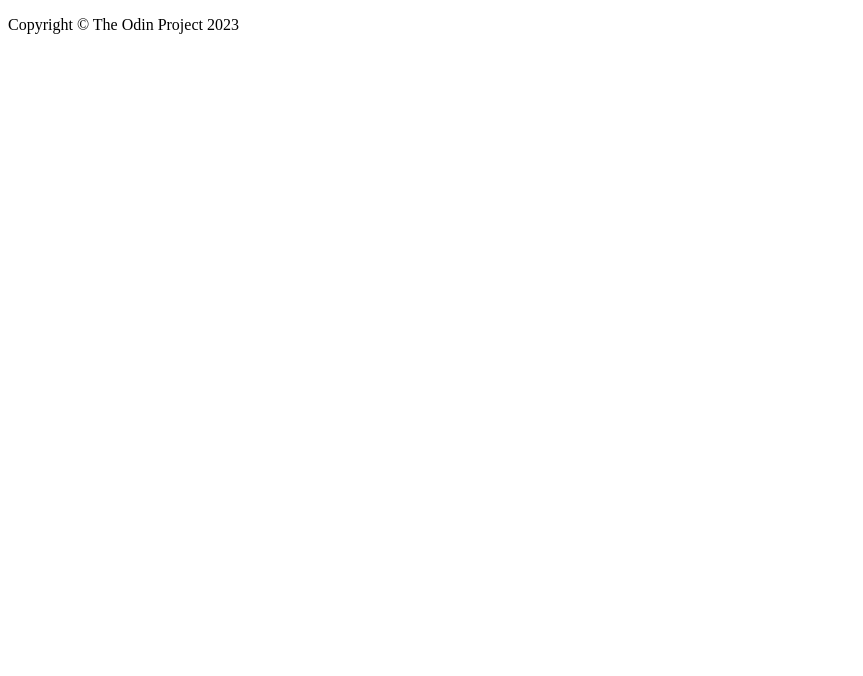
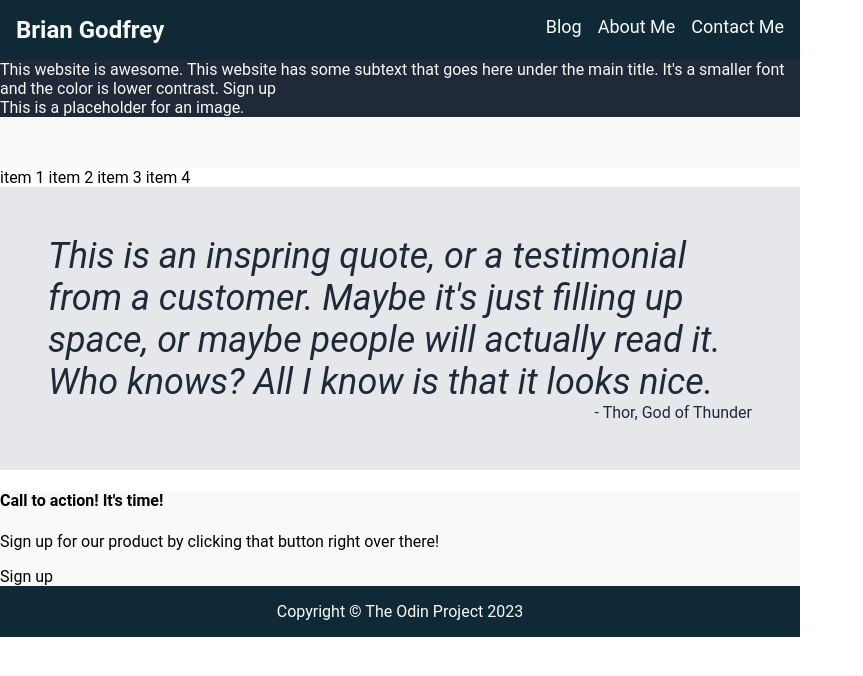
Before and after one commit to bgodfreydev/bgodfreydev.github.io, a plain HTML site: page index.html in a window 1280 px wide. Shown: the whole page, without its empty margins (0-863 px from the left). Drawn offline with Linux system fonts and the light colour scheme.

Commit message:
Did some initial work. Laid out some HTML and CSS.

```diff
--- a/index.html
+++ b/index.html
@@ -3,14 +3,62 @@
 <head>
     <meta charset="UTF-8">
     <meta name="viewport" content="width=device-width, initial-scale=1.0">
+    <link rel="stylesheet" href="styles.css">
     <title>Home Page</title>
 </head>
 <body>
-   <div class="header">
-
-
-   </div>
-
+    <div class="header">
+        <div class="left">
+            Brian Godfrey
+        </div>
+        <div class="right">
+            <ul>
+                <li><a href="#">Blog</a></li>
+                <li><a href="#">About Me</a></li>
+                <li><a href="#">Contact Me</a></li>
+            </ul>
+        </div>
+    </div>
+    <div class="body">
+        <div class="section-01">
+            <div class="left">
+                This website is awesome.
+                This website has some subtext that goes here under the main title. It's a smaller font and the color is lower contrast.
+                Sign up
+            </div>
+            <div class="right">
+                This is a placeholder for an image.
+            </div>
+        </div>
+        <div class="section-02">
+            <div class="header">
+                Some random information.
+            </div>
+            <div class="items">
+                item 1
+                item 2
+                item 3
+                item 4
+            </div>
+        </div>
+        <div class="section-03">
+            <div class="quote">
+                This is an inspring quote, or a testimonial from a customer. Maybe it's just filling up space, or maybe people will actually read it. Who knows? All I know is that it looks nice.
+            </div>
+            <div class="author">
+                - Thor, God of Thunder
+            </div>
+        </div>
+        <div class="section-04">
+            <div class="left">
+                <H4>Call to action! It's time!</H4>
+                <p>Sign up for our product by clicking that button right over there!</p>
+            </div>
+            <div class="right">
+                Sign up
+            </div>
+        </div>
+    </div>
 
     <div class="footer">
         <p>Copyright © The Odin Project 2023</p>
--- a/styles.css
+++ b/styles.css
@@ -1,25 +1,100 @@
 body {
     display: flex;
+    flex-direction: column;
+    font-family: Roboto, sans-serif;
+    width: 800px;
+    min-height: 100vh;
+    margin: 0;
+}
+
+.body {
+    /* flex: 1;
+    display: flex; */
+    align-items: center;
 }
 
 .header,
 .footer {
+    display: flex;
+    background-color: #0F2937;
+    color: #F8FAF8;
 
 }
 
 .header {
+    justify-content: space-between;
+    padding: 16px;
 
 }
 
+.header .left {
+    font-weight: 700;
+    font-size: 24px;
+}
+
+.header .right {
+    font-size: 18px;
+}
+
 .footer {
-    background-color: 1F2937;
     justify-content: center;
+    align-items: center;
+
 }
 
 ul {
+    display: flex;
+    list-style-type: none;
+    margin: 0;
+    padding: 0;
+    gap: 16px;
+}
+
+li {
 
 }
 
 a {
+    text-decoration: none;
+    color: #F9FAF8;
+}
+
+.section-01 {
+    background-color: #1F2937;
+    color: #F9FAF8;
+}
+
+.section-01.header {
+    font-weight: 900;
+    color: #1F2937;
+    font-size: 36px;
+}
+
+.section-02 .header{
+    background-color: #F9FAF8;
+}
+
+
+.section-03 {
+    background-color: #E5E7EB;
+    color: #1F2937;
+    padding: 48px;
+    display: flex;
+    flex-direction: column;
+}
+
+.quote {
+    font-size: 36px;
+    font-style: italic;
+    ;
+}
+
+.section-03 .author {
+    margin-left: auto;
+    font-weight: ;
+}
+
+.section-04{
+    background-color: #F9FAF8;
 
 }
```
